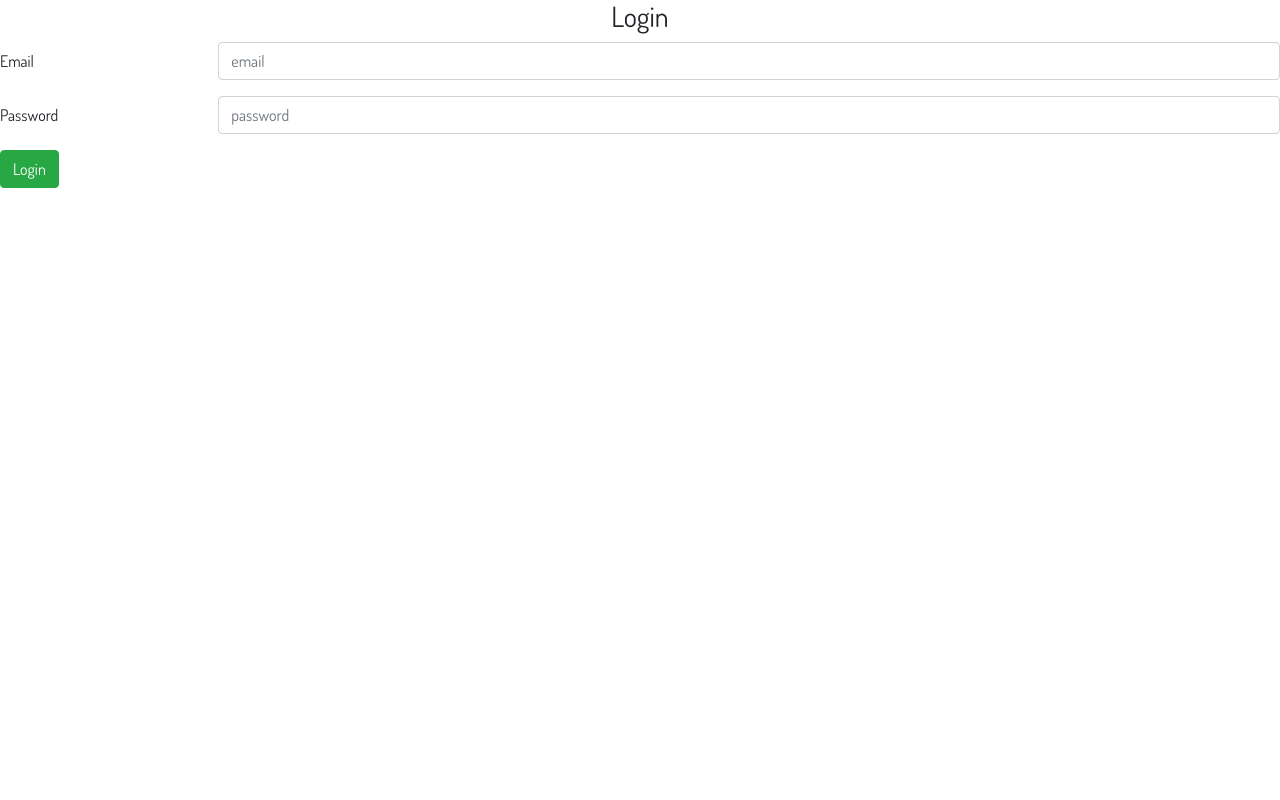
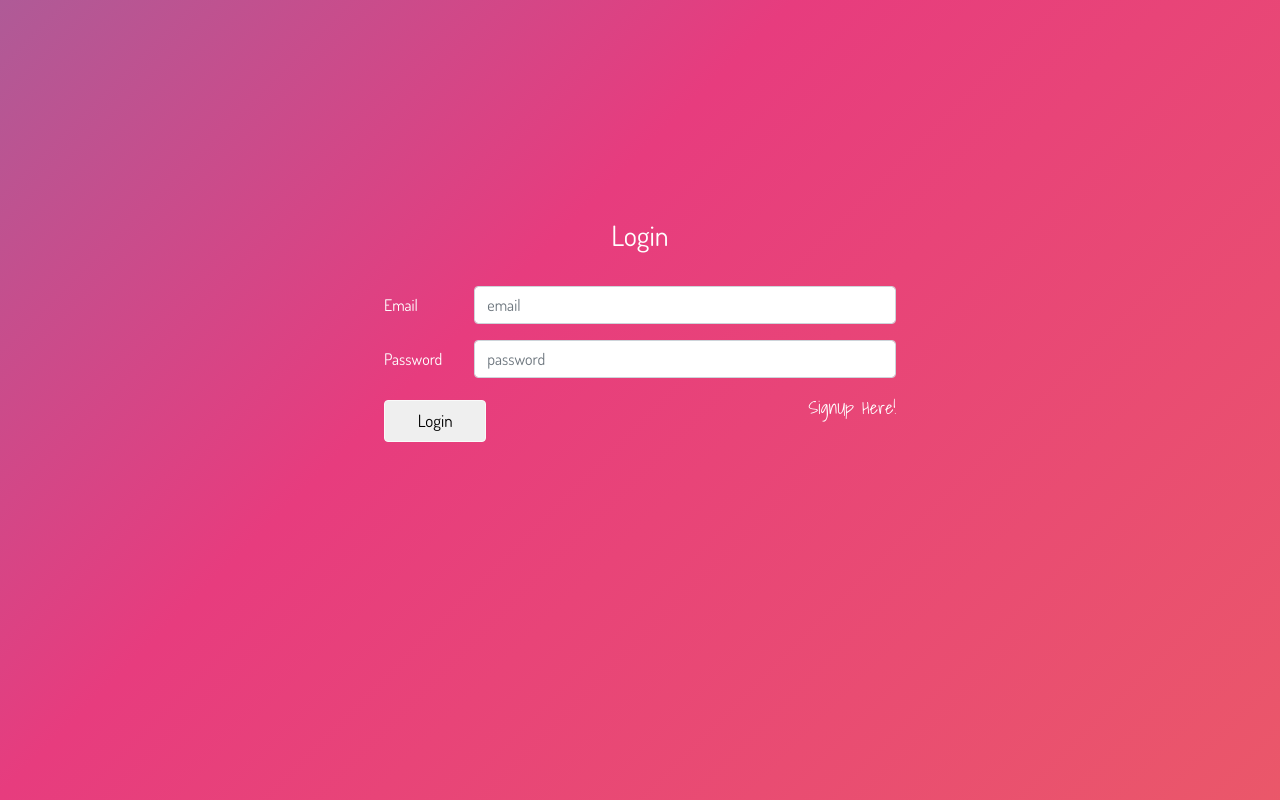
Before and after one commit to uchenma/Horizonz-Hackathon19, a React (Create React App) app: page /login in a window 1280 px wide. Built offline with nearby package versions, Linux system fonts and the light colour scheme.

Commit message:
almost all css w/o message

```diff
--- a/src/components/Login.js
+++ b/src/components/Login.js
@@ -37,9 +37,17 @@ function Login() {
     return <Redirect to="/dashboard" />;
   } else {
     return (
-      <div>
+      <div
+        style={{
+          justifyContent: "center",
+          alignItems: "center",
+          height: "100%",
+          display: "flex",
+          flexDirection: "column"
+        }}
+      >
         <h3 style={{ textAlign: "center" }}>Login</h3>
-        <form onSubmit={e => login(e)}>
+        <form className="loginForm" onSubmit={e => login(e)}>
           <div className="form-group row">
             <label className="col-sm-2 col-form-label">Email </label>
             <div className="col-sm-10">
@@ -66,8 +74,11 @@ function Login() {
               />
             </div>
           </div>
+          <div style={{display:"flex", justifyContent:"space-between"}}>
+          <input className="ghost-button" style={{ width: "20%" }} type="submit" value="Login" />
+            <Link to="/signup" style={{textAlign:"right"}}>SignUp Here!</Link>
+          </div>
 
-          <input className="btn btn-success" type="submit" value="Login" />
         </form>
       </div>
     );
--- a/src/components/NewRec.js
+++ b/src/components/NewRec.js
@@ -45,7 +45,7 @@ function NewRec(goalID) {
         </div>
 
         <input
-          className="btn btn-success col-sm-2"
+          className="ghost-button col-sm-2"
           type="submit"
           value="Add"
           onClick={e => addNewRec(e, goalID)}
--- a/src/components/Signup.js
+++ b/src/components/Signup.js
@@ -52,9 +52,17 @@ function Signup() {
     return <Redirect to="/login" />;
   } else {
     return (
-      <div >
-        <h3 style={{textAlign:"center"}}>Register</h3>
-        <form onSubmit={e => signup(e)}>
+      <div
+        style={{
+          justifyContent: "center",
+          alignItems: "center",
+          height: "100%",
+          display: "flex",
+          flexDirection: "column"
+        }}
+      >
+        <h3 style={{ textAlign: "center" }}>Register</h3>
+        <form className="signupForm" onSubmit={e => signup(e)}>
           <div className="form-row">
             <div className="form-group col-md-6">
               <label>Email</label>
@@ -186,9 +194,17 @@ function Signup() {
               </div>
             </div>
           </div>
-
-          <input className="btn btn-primary" type="submit" value="Sign up!" />
-          <Link to="/login">Login Here!</Link>
+          <div style={{ display: "flex", justifyContent: "space-between" }}>
+            <input
+              style={{ width: "20%" }}
+              className="ghost-button"
+              type="submit"
+              value="Sign up!"
+            />
+            <Link to="/login" style={{ textAlign: "right" }}>
+              Login Here!
+            </Link>
+          </div>
         </form>
       </div>
     );
--- a/src/components/Timeline.js
+++ b/src/components/Timeline.js
@@ -62,9 +62,9 @@ function Timeline() {
         <div>
           <h2 style={{ textAlign: "center" }}> All Goals!</h2>
           <div className="form-group row offset-sm-1">
-            <p className="col-sm-3 col-form-label">Set a new Goal! </p>
+            <h5 style={{alignItems:"center"}}className="col-sm-3">Set a new Goal! </h5>
             <div className="col-sm-7">
-              <textarea
+              <input
                 className="form-control"
                 name="newGoal"
                 value={newGoal}
@@ -74,7 +74,7 @@ function Timeline() {
               />
             </div>
             <input
-              className="btn btn-success col-sm-1"
+              className="ghost-button col-sm-1"
               type="submit"
               value="Add"
               onClick={e => addNewGoal(e)}
@@ -87,21 +87,21 @@ function Timeline() {
                   <div className="user">
                     {/* Div with user info */}
                     <img src={goal.user.profilePic} alt="profile pic" />
-                    <p>anonymousDolphin</p>
-                    <p>Age: {goal.user.age}</p>
-                    <p>Bio: {goal.user.bio}</p>
+                    <h5>anonymousDolphin</h5>
+                    <h5>Age: {goal.user.age}</h5>
+                    <h5>Bio: {goal.user.bio}</h5>
                   </div>
                   <div className="allGoals">
-                    <h3 className="goal">{goal.content}</h3>
-                    <h4>Recommendations</h4>
+                    <h2 className="goal">{goal.content}</h2>
+                    <h4><strong>Recommendations:</strong></h4>
                     {goal.rec.map(rec => (
                       <div>
                         <div className="form-group row">
-                        <p className="col-sm-9 col-form-label">
+                        <h5 className="col-sm-9">
                           anonymousGoose recommended: {rec.content}
-                        </p>
+                        </h5>
                         <button
-                          className="btn btn-info col-sm-2"
+                          className="ghost-button col-sm-2"
                           onClick={e => {
                             e.preventDefault();
                             setOpenMessage(true);
--- a/src/containers/Cover.js
+++ b/src/containers/Cover.js
@@ -5,14 +5,17 @@ import { BrowserRouter, Route, Link } from "react-router-dom";
 const Cover = function() {
   return (
     <div className="coverPage">
-      <div><h1>OUR NAME</h1></div>
+      <div>
+        <h1 style={{textAlign:"center"}}>OUR NAME</h1>
+        <p>Welcome to OUR NAME, a platform for XXX</p>
+        </div>
 
       <div className="buttonContainer">
         <Link to="/signup">
-          <button style={styles.authbutton} className="btn btn-info">Sign Up</button>
+          <button style={styles.authbutton} className="ghost-button">Sign Up</button>
         </Link>
         <Link to="login">
-          <button style={styles.authbutton} className="btn btn-success">Log in</button>
+          <button style={styles.authbutton} className="ghost-button">Log in</button>
         </Link>
       </div>
     </div>
@@ -25,5 +28,6 @@ const styles = {
   authbutton: {
     marginLeft: "5px",
     marginRight: "5px",
+    width: "200px"
   }
 }
--- a/src/index.css
+++ b/src/index.css
@@ -1,20 +1,61 @@
 body {
   margin: 0;
-  font-family: -apple-system, BlinkMacSystemFont, "Segoe UI", "Roboto", "Oxygen",
-    "Ubuntu", "Cantarell", "Fira Sans", "Droid Sans", "Helvetica Neue",
-    sans-serif;
+  font-family: "Dosis", sans-serif;
+  width: 100wh;
+  height: 100%;
+  color: #fff;
+  background: linear-gradient(-45deg, #ee7752, #e73c7e, #23a6d5, #23d5ab);
+  background-size: 400% 400%;
   -webkit-font-smoothing: antialiased;
   -moz-osx-font-smoothing: grayscale;
-  font-family: 'Dosis', sans-serif;
+  -webkit-animation: Gradient 15s ease infinite;
+  -moz-animation: Gradient 15s ease infinite;
+  animation: Gradient 15s ease infinite;
 }
+
+@-webkit-keyframes Gradient {
+  0% {
+    background-position: 0% 50%;
+  }
+  50% {
+    background-position: 100% 50%;
+  }
+  100% {
+    background-position: 0% 50%;
+  }
+}
+
+@-moz-keyframes Gradient {
+  0% {
+    background-position: 0% 50%;
+  }
+  50% {
+    background-position: 100% 50%;
+  }
+  100% {
+    background-position: 0% 50%;
+  }
+}
+
+@keyframes Gradient {
+  0% {
+    background-position: 0% 50%;
+  }
+  50% {
+    background-position: 100% 50%;
+  }
+  100% {
+    background-position: 0% 50%;
+  }
+}
+
 
 html {
   height: 100%;
   width: 100%;
 }
 code {
-  font-family: source-code-pro, Menlo, Monaco, Consolas, "Courier New",
-    monospace;
+  font-family: source-code-pro, Menlo, Monaco, Consolas, "Courier New", monospace;
 }
 
 .buttonContainer {
@@ -23,47 +64,52 @@ code {
   align-items: center;
 }
 
+#root{
+  height: 100%
+}
+
 .coverPage {
   display: flex;
   align-self: stretch;
   justify-content: center;
   align-items: center;
   flex-direction: column;
-
+  height: 100%;
+  min-height: 100%;
 }
 
 .user {
   flex: 1;
   flex-direction: column;
   padding: 8px 8px;
-  align-items: center
+  align-items: center;
 }
 
 .allGoals {
   flex: 4;
   flex-direction: column;
   padding: 8px 8px;
-  justify-content: center
+  justify-content: center;
 }
 
-.cover{
+.cover {
   display: flex;
   justify-content: center;
   align-items: center;
 }
 
-.dashboard{
+.dashboard {
   display: flex;
   flex-direction: column;
-  padding-bottom: 2%
+  padding-bottom: 2%;
 }
 
-.dashboardBody{
+.dashboardBody {
   display: flex;
   flex-direction: row;
 }
 
-.profile{
+.profile {
   flex: 1;
   align-items: stretch;
   padding-top: 15px;
@@ -71,10 +117,9 @@ code {
   margin-top: 15px;
   margin-left: 15px;
   margin-right: 15px;
-  border: 2px solid slategray;
+  border: 2px solid lightyellow;
   border-radius: 5px;
-  display: flex
-
+  display: flex;
 }
 
 .profileInfo {
@@ -82,17 +127,17 @@ code {
   flex-direction: column;
   margin-left: 15px;
   margin-right: 15px;
-  justify-content: center
+  justify-content: center;
 }
 
-.timeline{
+.timeline {
   flex: 3;
   padding-top: 15px;
   padding-bottom: 15px;
   margin-top: 15px;
   margin-left: 15px;
   margin-right: 15px;
-  border: 2px solid slategray;
+  border: 2px solid lightyellow;
   border-radius: 5px;
 }
 
@@ -104,7 +149,7 @@ code {
   margin-top: 15px;
   margin-left: 15px;
   margin-right: 15px;
-  border: 2px solid slategray;
+  border: 2px solid lightyellow;
   border-radius: 5px;
   font-size: 2em;
 }
@@ -112,27 +157,68 @@ code {
 a {
   text-decoration: none;
   font-size: 18px;
-  font-family: 'Shadows Into Light', cursive;
+  font-family: "Shadows Into Light", cursive;
+  color: white;
+}
+a:hover{
+  text-decoration: none;
 }
 
-.strike{
-  text-decoration:line-through;
-  color: slategray
+.strike {
+  text-decoration: line-through;
+  color: lightyellow;
 }
 
-.goal{
-  font-family: 'Shadows Into Light', cursive;
+.goal {
+  font-family: "Shadows Into Light", cursive;
   font-weight: bold;
+  color: lightyellow
 }
 
 p {
   margin-bottom: 8px;
 }
 
-.goalContainer{
+.goalContainer {
   display: flex;
   flex-direction: row;
   margin: 10px 20px;
 
   border: 2px dashed lightgrey;
 }
+
+
+.ghost-button {
+  color: black;
+  border: 1px solid #fafafa;
+  border-radius: 4px;
+  font-size: 17px;
+  padding: 7px 7px;
+  font-weight: normal;
+  margin: 6px 0;
+  margin-right: 12px;
+  display: inline-block;
+  text-decoration: none;
+  font-weight: 400px;
+  display: inline-block;
+  -webkit-transition: background-color .5s linear;
+  -moz-transition: background-color .5s linear;
+  -ms-transition: background-color .5s linear;
+  -o-transition: background-color .5s linear;
+  transition: background-color .5s linear;
+}
+
+.ghost-button:hover, .ghost-button:active {
+color:#fff;
+background-color:rgba(0, 150, 136, 0.4);
+}
+
+.loginForm{
+  height: 40%;
+  width: 40%;
+  padding-top: 2%;
+}
+
+.signupForm{
+  width: 60%;
+}
```
Lines whose indentation alone changed are shown as unchanged.
